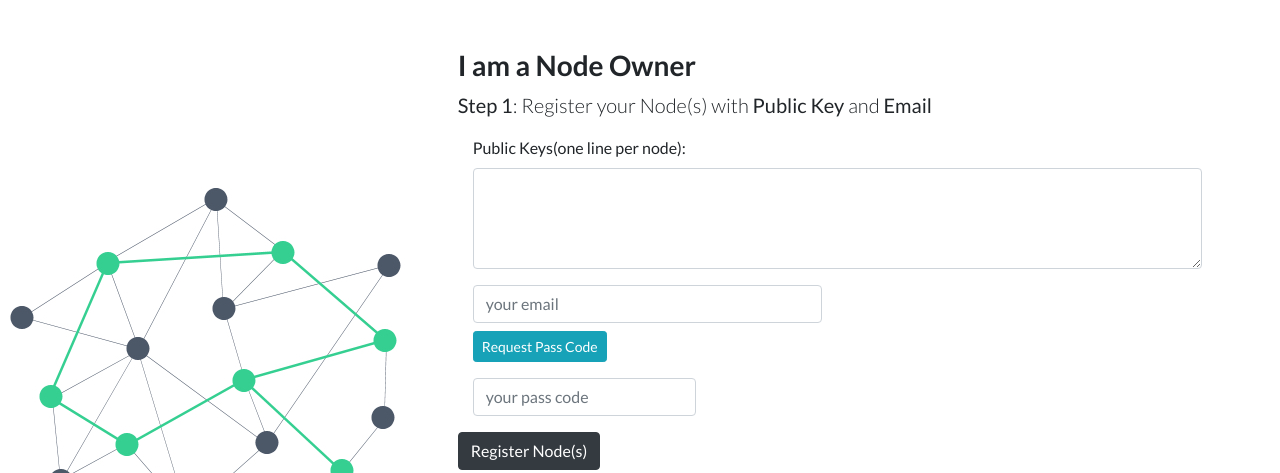
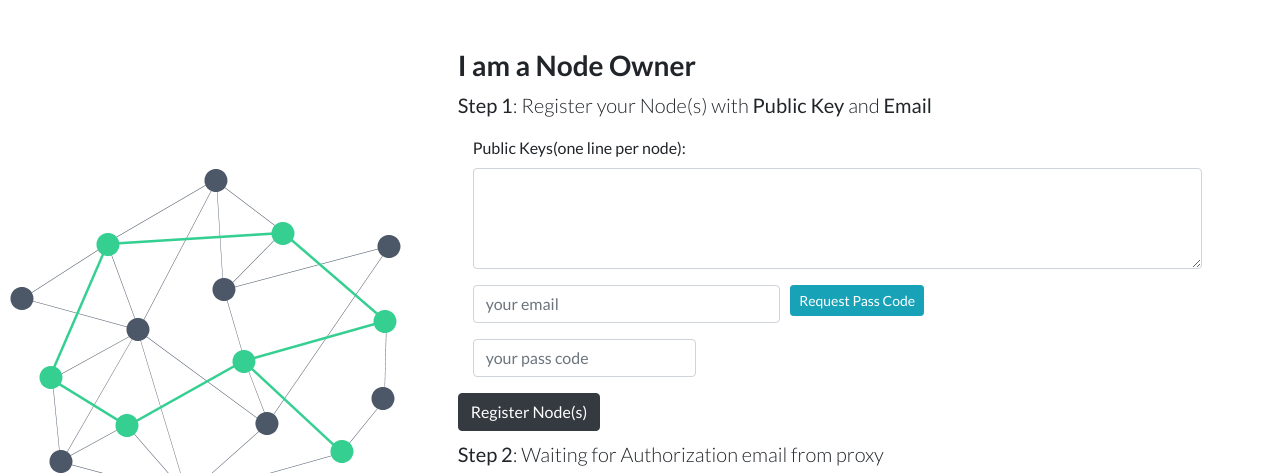
Before and after one commit to DurianStallSingapore/Zilliqa-Mining-Proxy, a Python web app: template zilpool/web/template/index.jinja2 in a window 1280 px wide. Shown: the part 1246-1719 px from the top of the page. Run offline with Jinja, Linux system fonts and the light colour scheme; the template is opened without the code that fills it, so the values that code supplies are empty; some libraries are stand-ins or nearby versions.

Commit message:
webpage layout change.

```diff
--- a/zilpool/web/template/index.jinja2
+++ b/zilpool/web/template/index.jinja2
@@ -136,10 +136,14 @@
               <label>Public Keys(one line per node):</label>
               <textarea id="node_pub_keys" class="form-control fixed-font" rows="3"></textarea>
             </div>
-            <div class="form-group col-lg-6">
-              <input id="node_email" type="email" class="form-control" placeholder="your email"
-               onkeypress="return event.keyCode != 13;">
-              <a id="btn_request_pass" class="btn btn-info btn-sm mt-2" href="javascript:void(0);">Request Pass Code</a>
+            <div class="form-row col-lg-8">
+              <div class="form-group col-lg-8">
+                <input id="node_email" type="email" class="form-control" placeholder="your email"
+                 onkeypress="return event.keyCode != 13;">
+              </div>
+              <div class="form-group col-lg-4">
+                <a id="btn_request_pass" class="btn btn-info btn-sm" href="javascript:void(0);">Request Pass Code</a>
+              </div>
             </div>
             <div class="form-group col-lg-4">
               <input id="node_pass_code" type="text" class="form-control" placeholder="your pass code"
```
